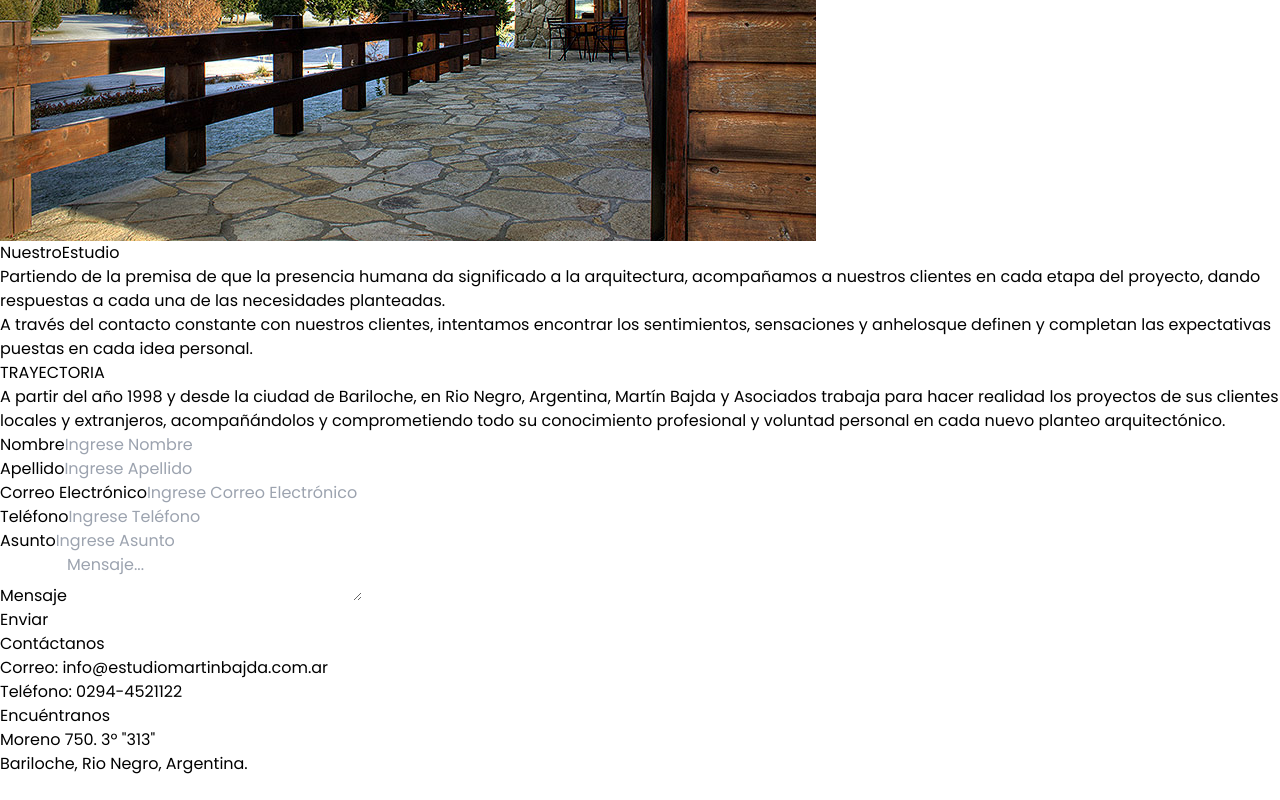
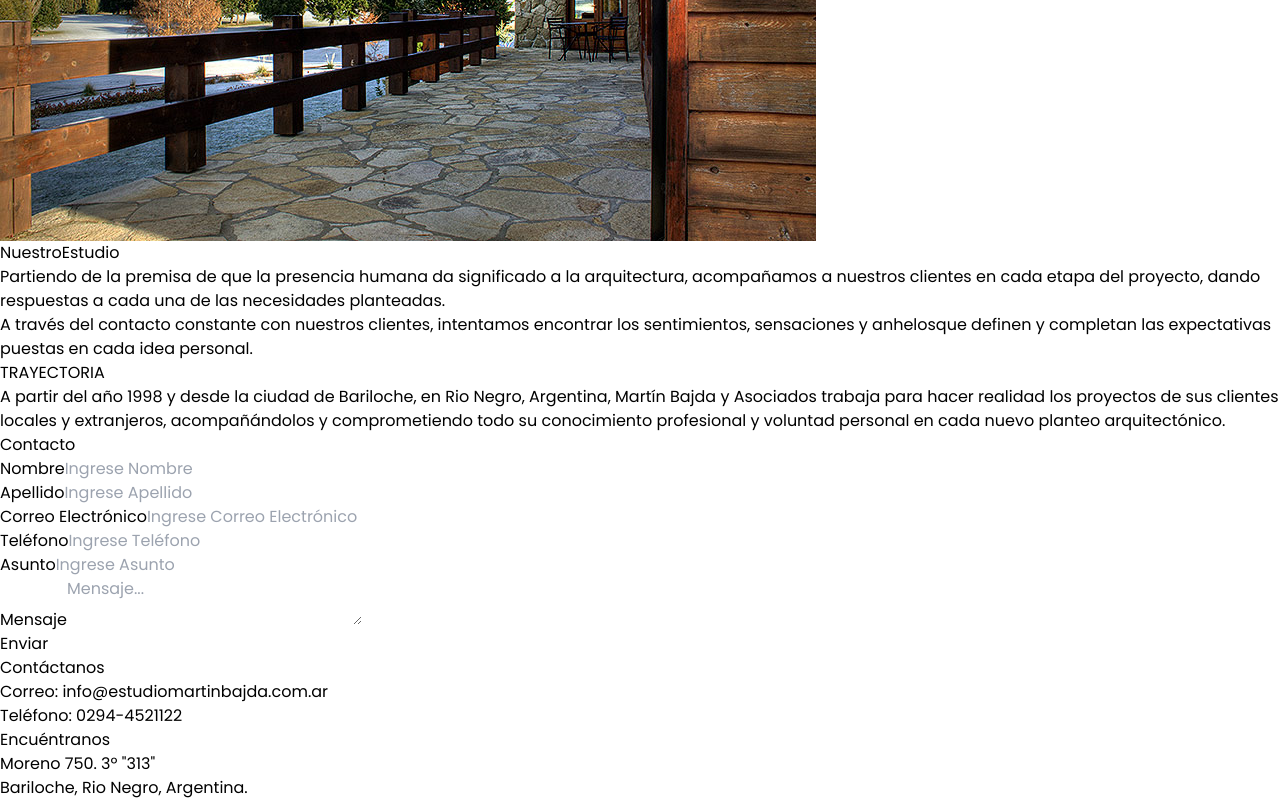
Before and after one commit to 4Bprogramming/BajdaNextJs, a Next.js app: page / in a window 1280 px wide. Shown: the part 1164-1964 px from the top of the page. Before the commit the page ends 1940 px from the top, so only its background shows below. Built offline with nearby package versions, Linux system fonts and the light colour scheme.

Commit message:
h2 added to main

```diff
--- a/src/Components/Main/Main.jsx
+++ b/src/Components/Main/Main.jsx
@@ -71,10 +71,11 @@ function Main() {
           </article>
         </section>
       </main>
-      <section>
+      <h2 class="text-5xl text-custom-green text-center  bg-custom-contact md:pb-8">Contacto</h2>
+      <contact-media-group class=" bg-custom-contact md:grid md:grid-cols-12 px-6 lg:gap-y-32 md:mb-4  ">
         <ContactForm/>
-        <ContactMedia/>
-      </section>
+        <ContactMedia class="md:col-span-4"/>
+      </contact-media-group>
     </>
   );
 }
```
